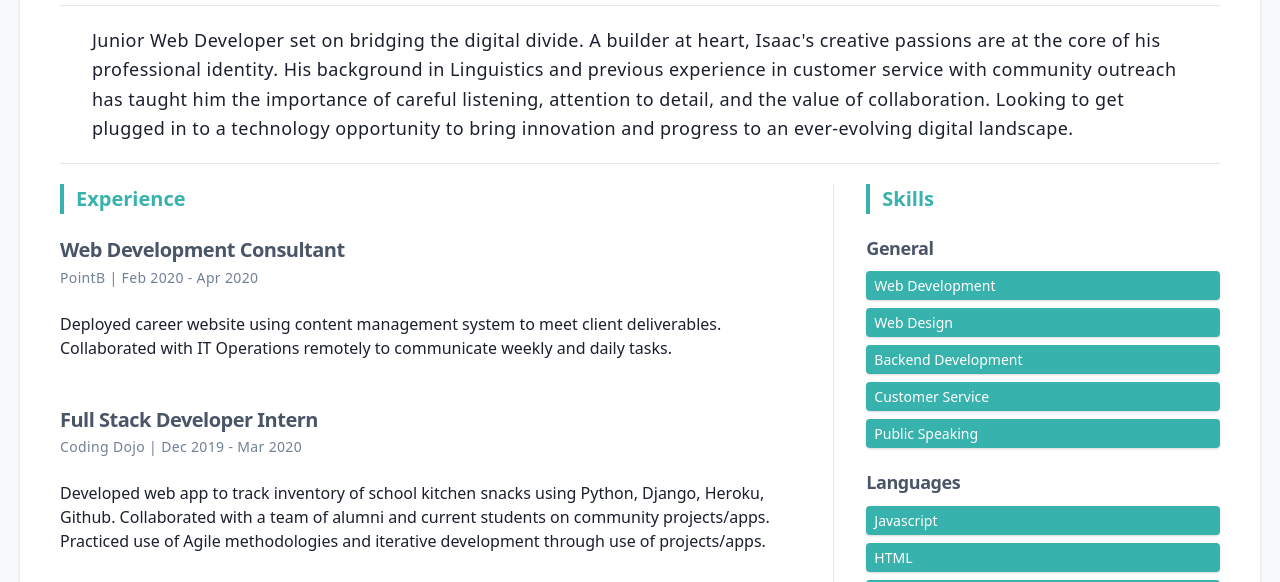
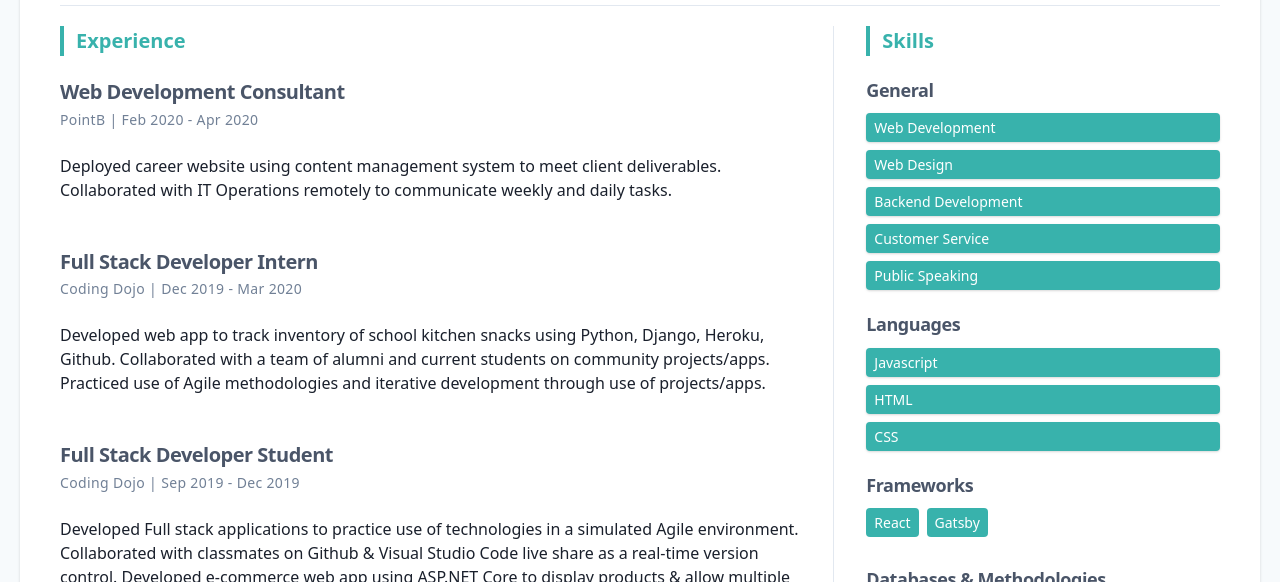
Before and after one commit to isaac-a-gonzalez/resume_site, a Gatsby site: page / in a window 1280 px wide. Shown: the part 167-749 px from the top of the page. Built offline with nearby package versions, Linux system fonts and the light colour scheme; Gatsby itself is replaced by a stand-in of ours.

Commit message:
removed summary div

```diff
--- a/data/profile.json
+++ b/data/profile.json
@@ -102,7 +102,7 @@
       ]
     }
   ],
-  "summary": "Junior Web Developer set on bridging the digital divide. A builder at heart, Isaac's creative passions are at the core of his professional identity. His background in Linguistics and previous experience in customer service with community outreach has taught him the importance of careful listening, attention to detail, and the value of collaboration. Looking to get plugged in to a technology opportunity to bring innovation and progress to an ever-evolving digital landscape.",
+  "summary": "",
   "education": [
     {
       "institution": "Coding Dojo, Orange County",
--- a/src/pages/index.js
+++ b/src/pages/index.js
@@ -22,7 +22,7 @@ const Home = () => (
         name={resume.fullname}
         role={resume.role}
       />
-      <Summary data={resume.summary} />
+      {/* <Summary data={resume.summary} /> */}
       <div className="border-b border-neutral-300 pb-2 my-5 lg:flex">
         <div className="lg:w-2/3 lg:pr-8">
           {resume.experience && <Experience data={resume.experience} />}
```
